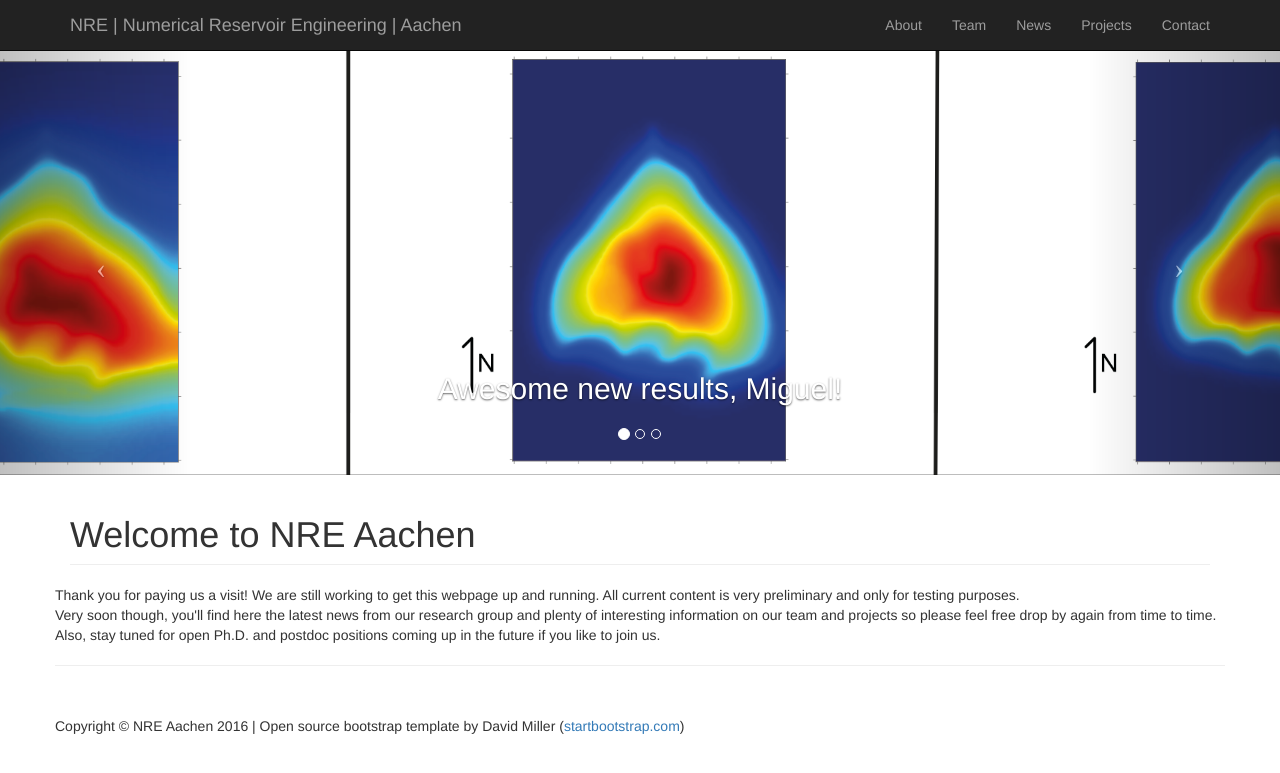
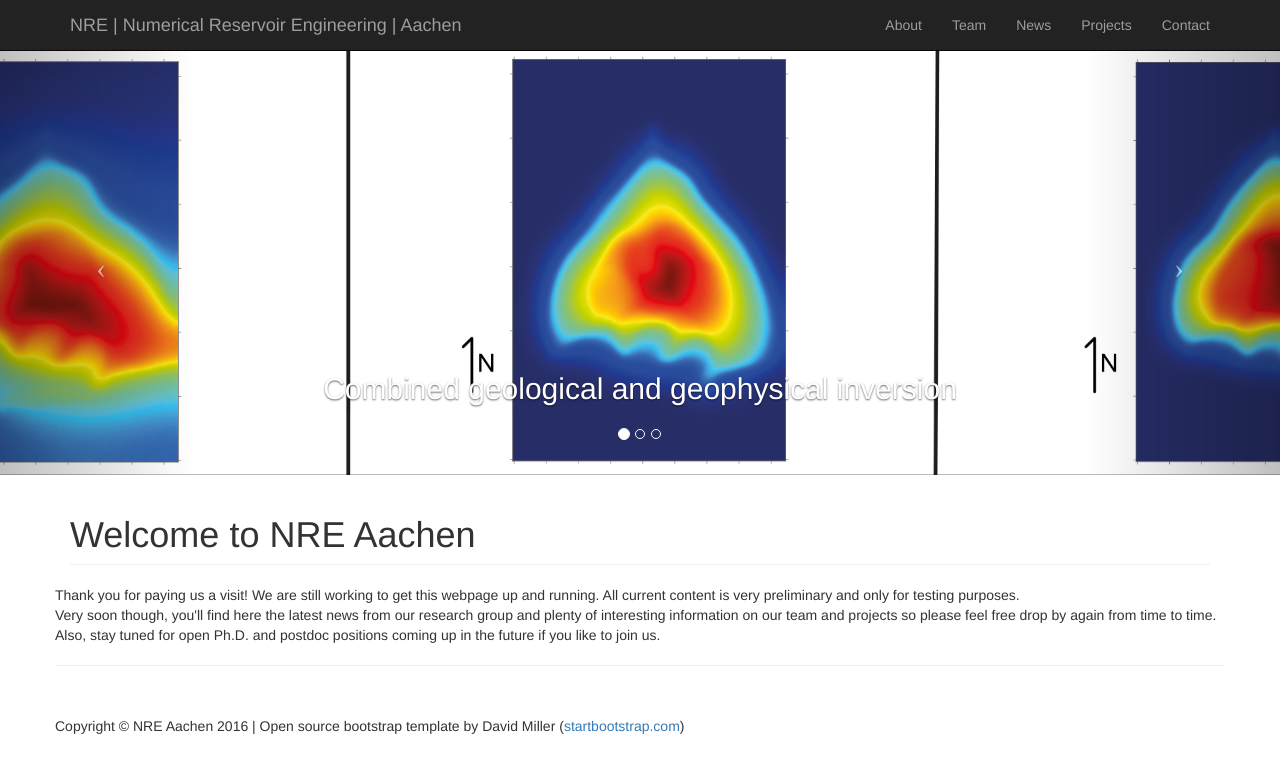
Before and after one commit to nre-aachen/nre-aachen.github.io, a Jekyll site: the page built from index.html, in a window 1280 px wide. Shown: the top 773 px of the page. Built offline with Jekyll 4.4.1, drawn with Linux system fonts in a browser that asks for light colours.

Commit message:
Adjusted text in rotation

```diff
--- a/index.html
+++ b/index.html
@@ -17,21 +17,21 @@
                 <!-- <div class="fill" style="background-image:url('http://placehold.it/1900x1080&text=Rogowski');"></div> -->
                 <div class="fill" style="background-image:url('img/results_miguel.png');"></div>
                 <div class="carousel-caption">
-                    <h2>Awesome new results, Miguel!<h2>
+                    <h2>Combined geological and geophysical inversion<h2>
                 </div>
             </div>
             <div class="item">
                 <div class="fill" style="background-image:url('img/fold_1a.jpg');"></div>
                 <!-- <div class="fill" style="background-image:url('http://placehold.it/1900x1080&text=Cake ;-) ?');"></div> -->
                 <div class="carousel-caption">
-                    <h2>model this!</h2>
+                    <h2>Novel methods for geological modeling</h2>
                 </div>
             </div>
             <div class="item">
                 <!-- <div class="fill" style="background-image:url('http://placehold.it/1900x1080&text=Group picture');"></div> -->
                 <div class="fill" style="background-image:url('img/results_jack.png');"></div>
                 <div class="carousel-caption">
-                    <h2>SMILE!</h2>
+                    <h2>Segmentation and clustering</h2>
                 </div>
             </div>
         </div>
```
Also changed, not shown: other parts of index.html (+1 -1 lines).
